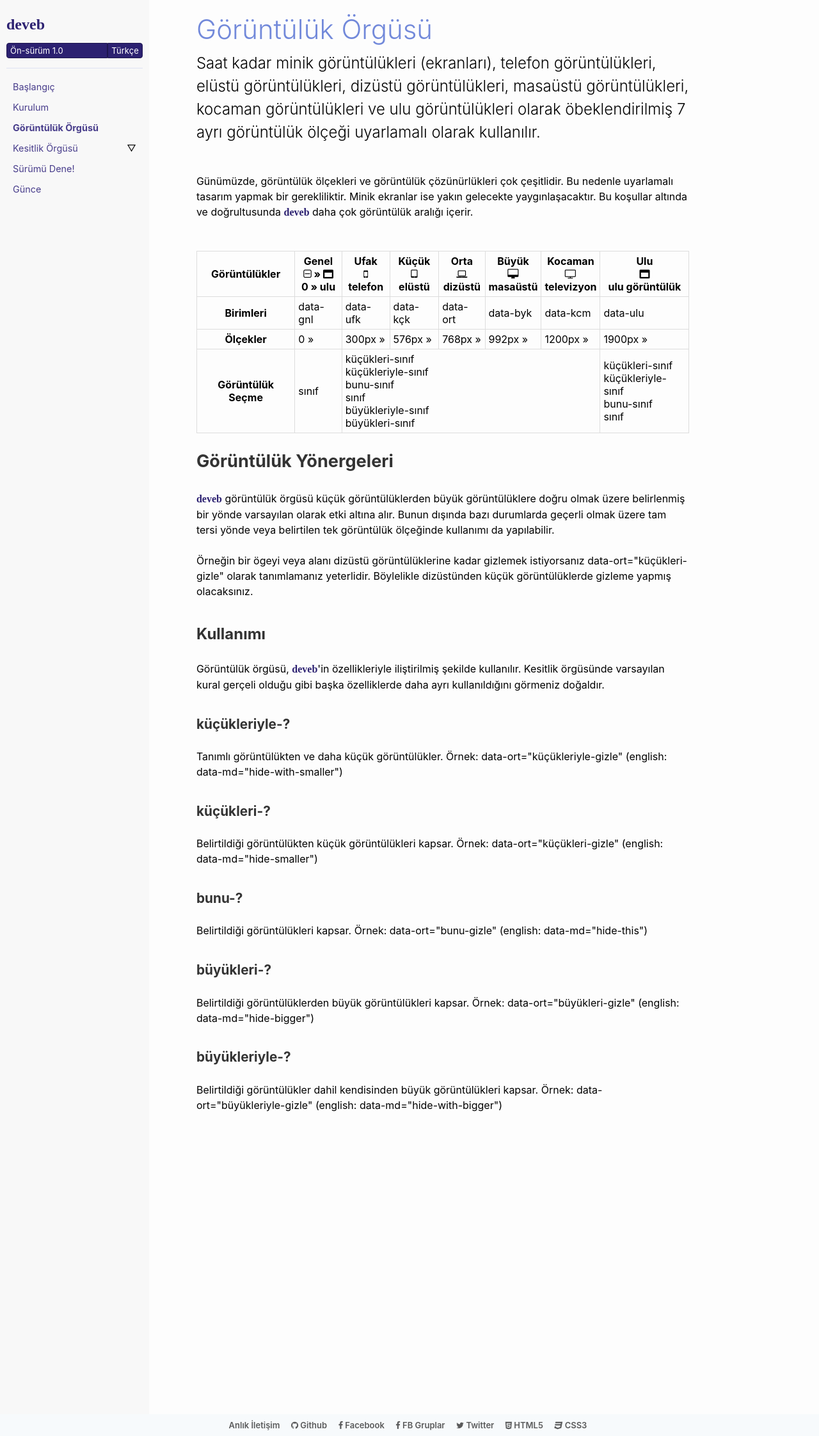
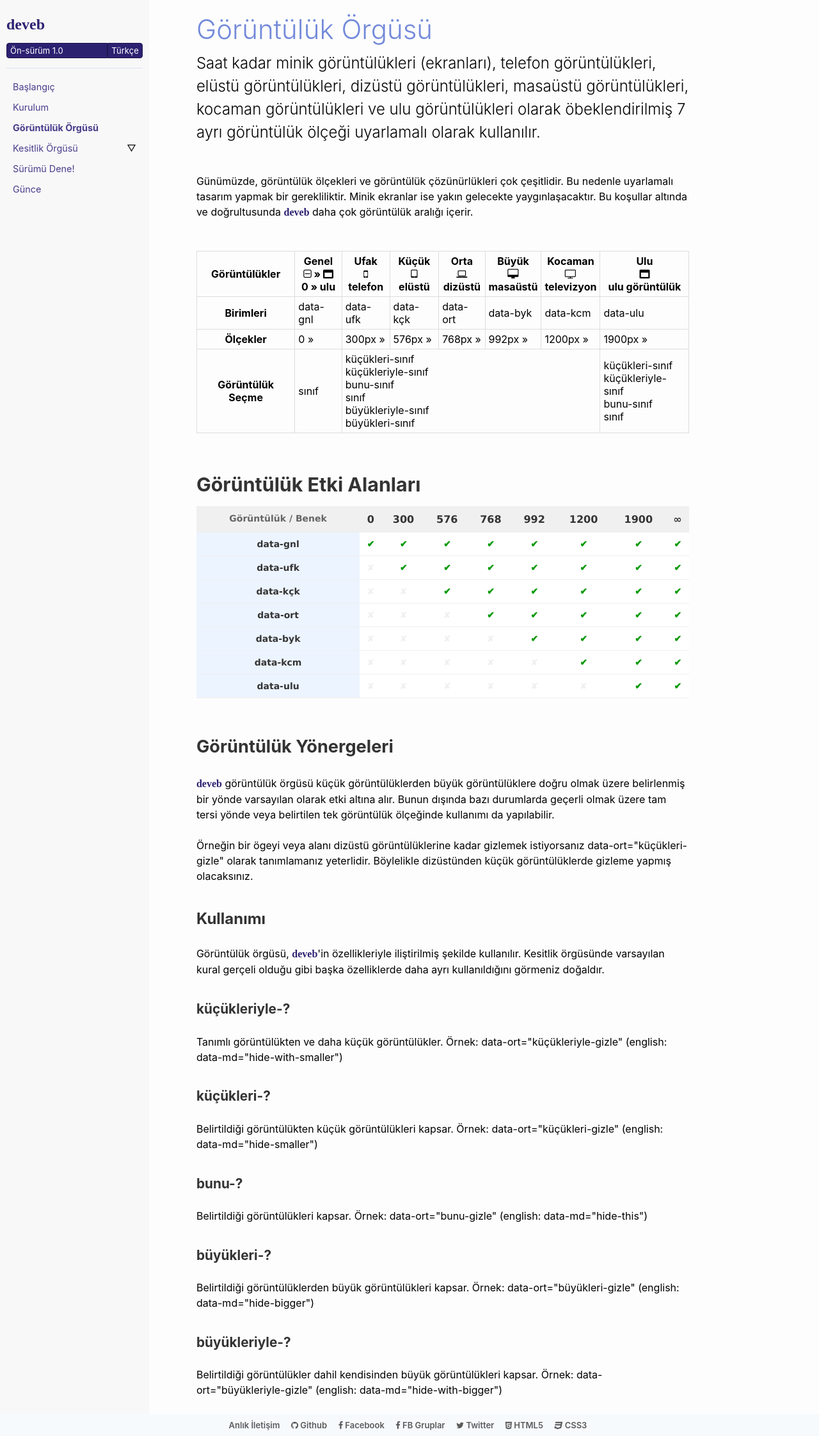
Before and after one commit to data-deveb/data-deveb.github.io, a Jekyll site: the page built from belgeler/1.0/tr/goruntuluk-orgusu.md, in a window 1280 px wide. Shown: the whole page at 64% size. Built offline with Jekyll 4.4.1, drawn with Linux system fonts in a browser that asks for light colours; some web fonts are replaced.

Commit message:
Görüntülük örgüsünün açıklaması güçlendirildi

```diff
--- a/belgeler/1.0/tr/goruntuluk-orgusu.md
+++ b/belgeler/1.0/tr/goruntuluk-orgusu.md
@@ -99,6 +99,115 @@ description:
   </tbody>
 </table>
 
+<p></p>
+
+<h2>Görüntülük Etki Alanları</h2>
+
+<style type="text/css">
+.tg  {border-collapse:collapse;border-spacing:0;border-color:#ccc;}
+.tg td{font-family:Arial, sans-serif;font-size:14px;padding:10px 5px;border-style:solid;border-width:0px;overflow:hidden;word-break:normal;border-top-width:1px;border-bottom-width:1px;border-color:#ccc;color:#333;background-color:#fff;}
+.tg th{font-family:Arial, sans-serif;font-size:14px;font-weight:normal;padding:10px 5px;border-style:solid;border-width:0px;overflow:hidden;word-break:normal;border-top-width:1px;border-bottom-width:1px;border-color:#ccc;color:#333;background-color:#f0f0f0;}
+.tg .tg-dgm7{font-weight:bold;font-size:16px;font-family:"Lucida Sans Unicode", "Lucida Grande", sans-serif !important;;color:#343434;border-color:#efefef;text-align:left;vertical-align:top}
+.tg .tg-3mc6{font-weight:bold;font-family:"Lucida Sans Unicode", "Lucida Grande", sans-serif !important;;background-color:#ecf4ff;color:#343434;border-color:#efefef;text-align:center;vertical-align:top}
+.tg .tg-fk29{font-weight:bold;font-size:16px;font-family:"Lucida Sans Unicode", "Lucida Grande", sans-serif !important;;color:#343434;border-color:#efefef;text-align:center;vertical-align:top}
+.tg .tg-d0bf{font-weight:bold;font-family:"Lucida Sans Unicode", "Lucida Grande", sans-serif !important;;color:#656565;border-color:#efefef;text-align:center;vertical-align:top}
+.tg .tg-5a6q{font-weight:bold;background-color:#ffffff;color:#009901;border-color:#efefef;text-align:center;vertical-align:top}
+.tg .tg-jedj{font-weight:bold;color:#009901;border-color:#efefef;text-align:center;vertical-align:top}
+.tg .tg-0wg1{background-color:#ffffff;color:#efefef;border-color:#efefef;text-align:center;vertical-align:top}
+</style>
+<table class="tg">
+  <tr>
+    <th class="tg-d0bf">Görüntülük / Benek</th>
+    <th class="tg-fk29">  0  </th>
+    <th class="tg-fk29"> 300 </th>
+    <th class="tg-fk29"> 576 </th>
+    <th class="tg-fk29"> 768 </th>
+    <th class="tg-fk29"> 992 </th>
+    <th class="tg-fk29">1200</th>
+    <th class="tg-fk29">1900</th>
+    <th class="tg-fk29">  ∞  </th>
+  </tr>
+  <tr>
+    <td class="tg-3mc6">data-gnl</td>
+    <td class="tg-5a6q">✔</td>
+    <td class="tg-5a6q">✔</td>
+    <td class="tg-5a6q">✔</td>
+    <td class="tg-5a6q">✔</td>
+    <td class="tg-5a6q">✔</td>
+    <td class="tg-5a6q">✔</td>
+    <td class="tg-5a6q">✔</td>
+    <td class="tg-jedj">✔</td>
+  </tr>
+  <tr>
+    <td class="tg-3mc6">data-ufk</td>
+    <td class="tg-0wg1">✘</td>
+    <td class="tg-5a6q">✔</td>
+    <td class="tg-5a6q">✔</td>
+    <td class="tg-5a6q">✔</td>
+    <td class="tg-5a6q">✔</td>
+    <td class="tg-5a6q">✔</td>
+    <td class="tg-5a6q">✔</td>
+    <td class="tg-jedj">✔</td>
+  </tr>
+  <tr>
+    <td class="tg-3mc6">data-kçk</td>
+    <td class="tg-0wg1">✘</td>
+    <td class="tg-0wg1">✘</td>
+    <td class="tg-5a6q">✔</td>
+    <td class="tg-5a6q">✔</td>
+    <td class="tg-5a6q">✔</td>
+    <td class="tg-5a6q">✔</td>
+    <td class="tg-5a6q">✔</td>
+    <td class="tg-jedj">✔</td>
+  </tr>
+  <tr>
+    <td class="tg-3mc6">data-ort</td>
+    <td class="tg-0wg1">✘</td>
+    <td class="tg-0wg1">✘</td>
+    <td class="tg-0wg1">✘</td>
+    <td class="tg-5a6q">✔</td>
+    <td class="tg-5a6q">✔</td>
+    <td class="tg-5a6q">✔</td>
+    <td class="tg-5a6q">✔</td>
+    <td class="tg-jedj">✔</td>
+  </tr>
+  <tr>
+    <td class="tg-3mc6">data-byk</td>
+    <td class="tg-0wg1">✘</td>
+    <td class="tg-0wg1">✘</td>
+    <td class="tg-0wg1">✘</td>
+    <td class="tg-0wg1">✘</td>
+    <td class="tg-5a6q">✔</td>
+    <td class="tg-5a6q">✔</td>
+    <td class="tg-5a6q">✔</td>
+    <td class="tg-jedj">✔</td>
+  </tr>
+  <tr>
+    <td class="tg-3mc6">data-kcm</td>
+    <td class="tg-0wg1">✘</td>
+    <td class="tg-0wg1">✘</td>
+    <td class="tg-0wg1">✘</td>
+    <td class="tg-0wg1">✘</td>
+    <td class="tg-0wg1">✘</td>
+    <td class="tg-5a6q">✔</td>
+    <td class="tg-5a6q">✔</td>
+    <td class="tg-jedj">✔</td>
+  </tr>
+  <tr>
+    <td class="tg-3mc6">data-ulu</td>
+    <td class="tg-0wg1">✘</td>
+    <td class="tg-0wg1">✘</td>
+    <td class="tg-0wg1">✘</td>
+    <td class="tg-0wg1">✘</td>
+    <td class="tg-0wg1">✘</td>
+    <td class="tg-0wg1">✘</td>
+    <td class="tg-5a6q">✔</td>
+    <td class="tg-jedj">✔</td>
+  </tr>
+</table>
+
+<p></p>
+
 <h3>Görüntülük Yönergeleri</h3>
 
 <p>
```
